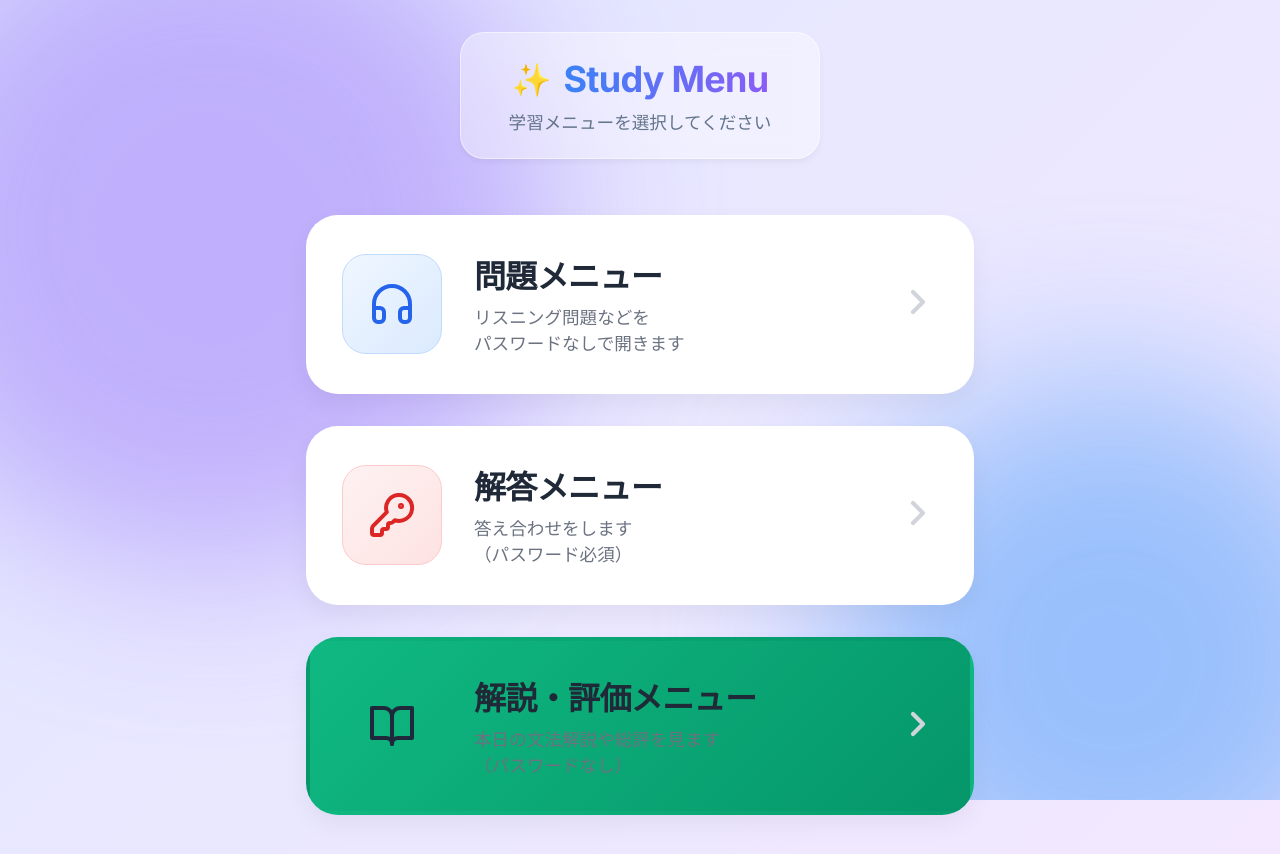
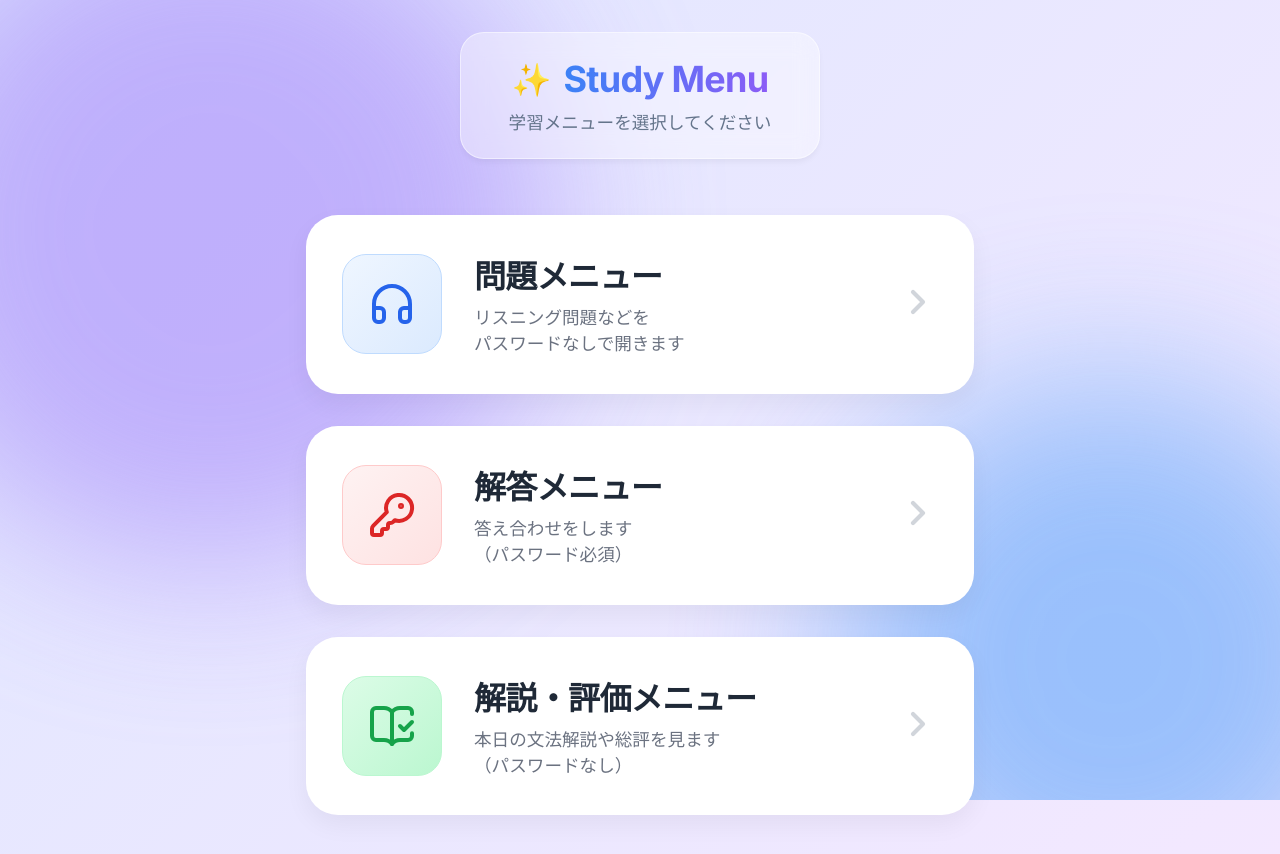
Before and after one commit to MikiMikiCompany/htmlanswer, a React (Vite) app: page / in a window 1280 px wide. Shown: the top 854 px of the page. Built offline with nearby package versions, Linux system fonts and the light colour scheme.

Commit message:
update home card styling for explanations

```diff
--- a/src/Home.tsx
+++ b/src/Home.tsx
@@ -1,5 +1,5 @@
 import { Link } from 'react-router-dom';
-import { Headphones, KeyRound } from 'lucide-react';
+import { Headphones, KeyRound, BookOpenCheck } from 'lucide-react';
 import './index.css';
 
 export default function Home() {
@@ -52,9 +52,9 @@ export default function Home() {
         </Link>
 
         <Link to="/explanations" style={{ textDecoration: 'none', width: '100%' }}>
-          <div className="home-card" style={{ background: 'linear-gradient(135deg, #10b981 0%, #059669 100%)' }}>
+          <div className="home-card green">
             <div className="home-icon-box">
-              <svg xmlns="http://www.w3.org/2000/svg" width="48" height="48" viewBox="0 0 24 24" fill="none" stroke="currentColor" strokeWidth="2" strokeLinecap="round" strokeLinejoin="round"><path d="M2 3h6a4 4 0 0 1 4 4v14a3 3 0 0 0-3-3H2z"/><path d="M22 3h-6a4 4 0 0 0-4 4v14a3 3 0 0 1 3-3h7z"/></svg>
+              <BookOpenCheck size={48} />
             </div>
             <div className="home-card-content">
               <h2>解説・評価メニュー</h2>
--- a/src/index.css
+++ b/src/index.css
@@ -431,6 +431,7 @@ h1 {
 
 .home-card.blue:hover { border-color: #93c5fd; }
 .home-card.red:hover { border-color: #fca5a5; }
+.home-card.green:hover { border-color: #86efac; }
 
 .home-icon-box {
   width: 100px;
@@ -459,6 +460,12 @@ h1 {
   border: 1px solid #fecaca;
 }
 
+.home-card.green .home-icon-box {
+  background: linear-gradient(135deg, #dcfce7, #bbf7d0);
+  color: #16a34a;
+  border: 1px solid #bbf7d0;
+}
+
 .home-card-content {
   flex: 1;
 }
@@ -484,6 +491,7 @@ h1 {
 
 .home-card.blue:hover .home-card-arrow { color: #60a5fa; }
 .home-card.red:hover .home-card-arrow { color: #f87171; }
+.home-card.green:hover .home-card-arrow { color: #4ade80; }
 
 @media (max-width: 640px) {
   .home-card {
```
